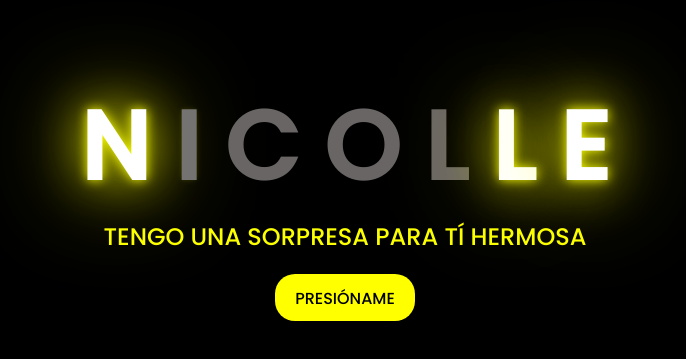
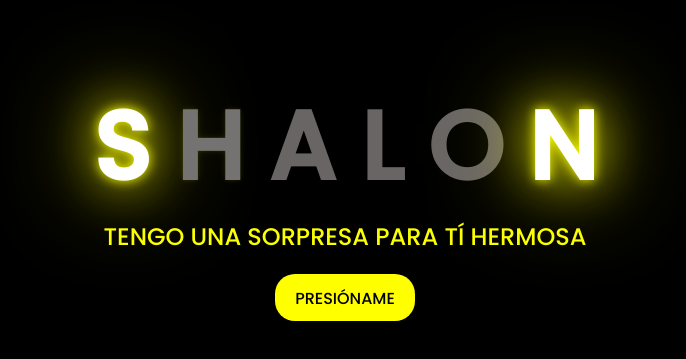
Before and after one commit to jperez9990/FLor, a plain HTML site: page Index.html in a window 1280 px wide. Shown: the part 211-570 px from the top of the page, without its empty margins (303-989 px from the left). Drawn offline with Linux system fonts and the light colour scheme.

Commit message:
Update Index.html

```diff
--- a/Index.html
+++ b/Index.html
@@ -11,13 +11,12 @@
 <body>
     <div class="greetings">
 
+        <span>S</span>
+        <span>H</span>
+	    <span>A</span>
+        <span>L</span>
+        <span>O</span>
         <span>N</span>
-        <span>I</span>
-	    <span>C</span>
-        <span>O</span>
-        <span>L</span>
-        <span>L</span>
-        <span>E</span>
     </div>
     <div class="greetings">
         <span></span>
```
